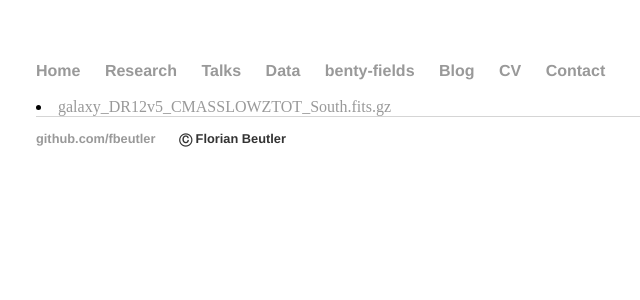
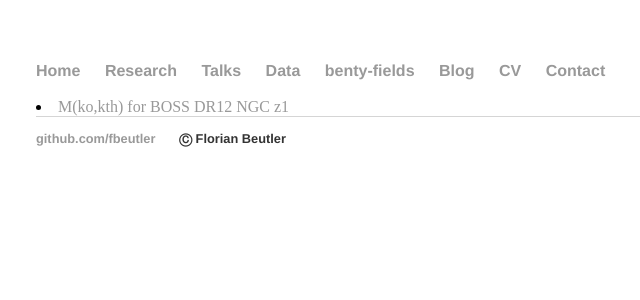
Before and after one commit to fbeutler/fbeutler.github.io, a Jekyll site: the page built from hub/deconv_paper.html, in a window 1280 px wide. Shown: the top 300 px of the page, without its empty margins (156-796 px from the left). Built offline with Jekyll 4.4.1, drawn with Linux system fonts in a browser that asks for light colours.

Commit message:
Update deconv_paper.html

```diff
--- a/hub/deconv_paper.html
+++ b/hub/deconv_paper.html
@@ -2,7 +2,7 @@
 layout: default
 title: Some material
 ---
-     <li>
-        <a href='https://data.sdss.org/sas/dr12/boss/lss/galaxy_DR12v5_CMASSLOWZTOT_South.fits.gz' target="_blank">galaxy_DR12v5_CMASSLOWZTOT_South.fits.gz</a>
-     </li>
+    <li>
+      <a href="M2D_pk_BOSS_DR12_NGC_z1_1_1_1_1_1_10_1.dat" target="_explorer.exe">M(ko,kth) for BOSS DR12 NGC z1</a>
+    </li>
 </div>
```
